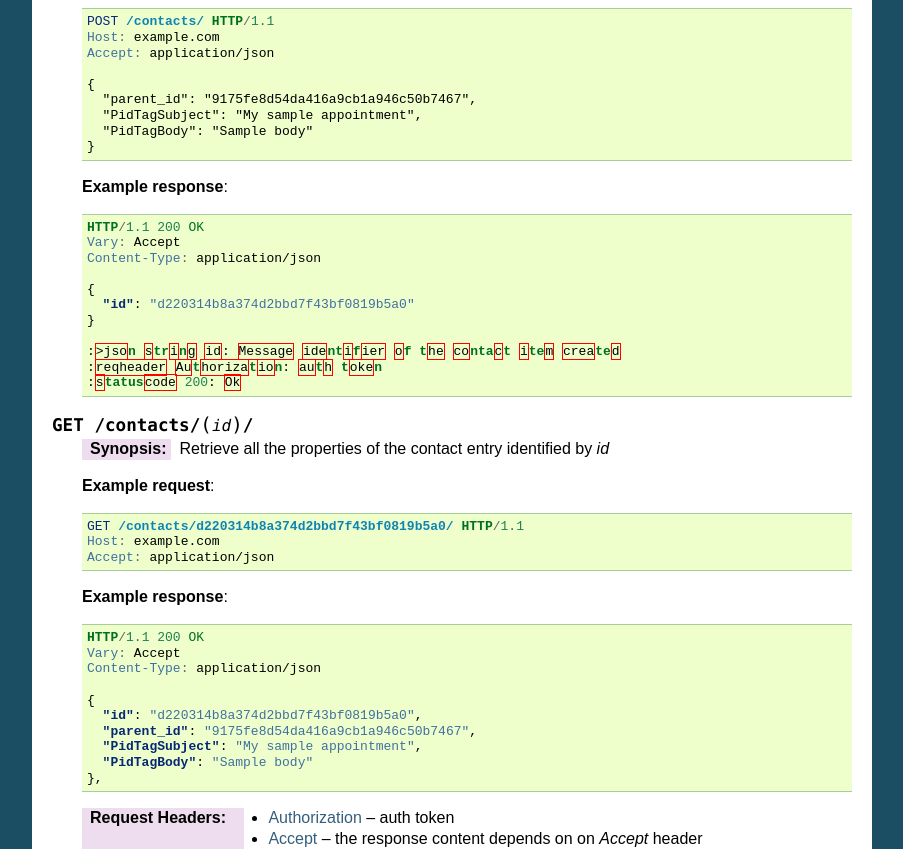
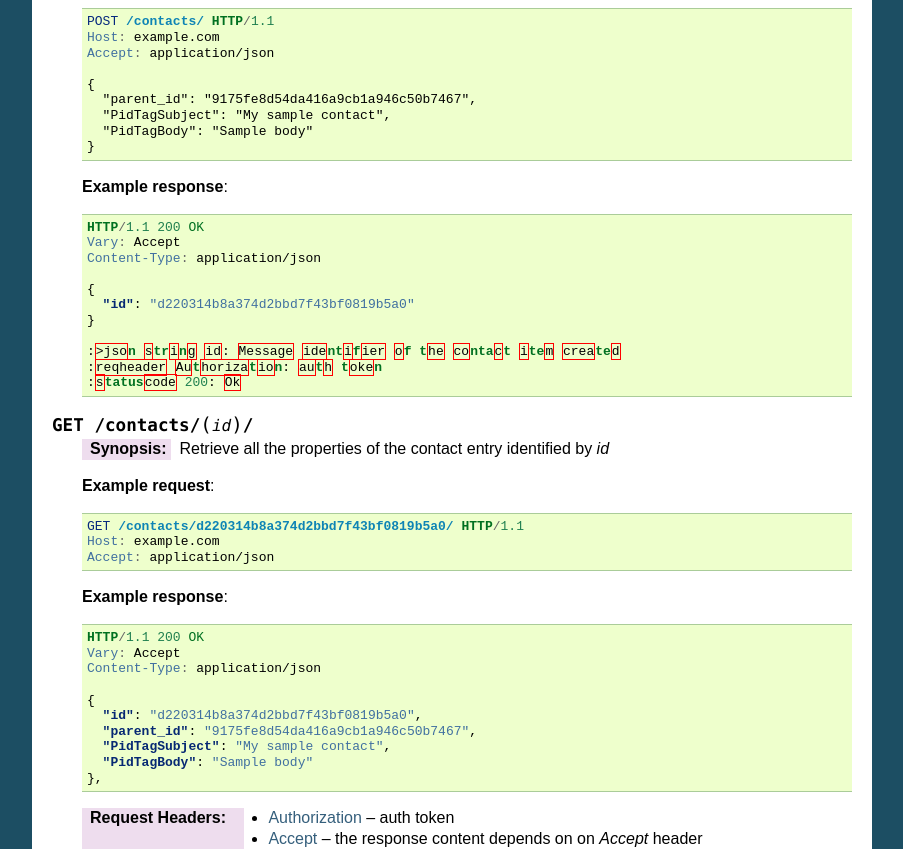
Before and after one commit to openchange/website, a Sphinx documentation site: the page built from api/mapistore_http/source/index.rst, in a window 1280 px wide and 1400 px high, scrolled down 10116 px. Shown: the part 183-1032 px from the top of the window, without its empty margins (198-1101 px from the left). Built offline with Sphinx 7.4.7, drawn with Linux system fonts in a browser that asks for light colours; some of the changed text lies outside the part shown.

Commit message:
Fix the magic of cut&paste

```diff
--- a/api/mapistore_http/source/index.rst
+++ b/api/mapistore_http/source/index.rst
@@ -565,7 +565,7 @@ Tasks
 
       {
         "parent_id": "95fc55f35da743bc9450ae694f38def0",
-        "PidTagSubject": "My sample appointment",
+        "PidTagSubject": "My sample task",
 	"PidTagBody": "Sample body"
       }
 
@@ -610,7 +610,7 @@ Tasks
       {
         "id": "b1f2726d32b44551b99f4a6adb61e112",
 	"parent_id": "95fc55f35da743bc9450ae694f38def0",
-	"PidTagSubject": "My sample appointment",
+	"PidTagSubject": "My sample task",
 	"PidTagBody": "Sample body"
       },
 
@@ -711,7 +711,7 @@ Contacts
 
       {
         "parent_id": "9175fe8d54da416a9cb1a946c50b7467",
-        "PidTagSubject": "My sample appointment",
+        "PidTagSubject": "My sample contact",
 	"PidTagBody": "Sample body"
       }
 
@@ -756,7 +756,7 @@ Contacts
       {
         "id": "d220314b8a374d2bbd7f43bf0819b5a0",
 	"parent_id": "9175fe8d54da416a9cb1a946c50b7467",
-	"PidTagSubject": "My sample appointment",
+	"PidTagSubject": "My sample contact",
 	"PidTagBody": "Sample body"
       },
 
@@ -856,7 +856,7 @@ Notes
 
       {
         "parent_id": "765dc8566f9e4baf94ee36e1b2763d50",
-        "PidTagSubject": "My sample appointment",
+        "PidTagSubject": "My sample note",
 	"PidTagBody": "Sample body"
       }
 
@@ -901,7 +901,7 @@ Notes
       {
         "id": "f07d68499c974a5bbffed5cc3ddcc31e",
 	"parent_id": "765dc8566f9e4baf94ee36e1b2763d50",
-	"PidTagSubject": "My sample appointment",
+	"PidTagSubject": "My sample note",
 	"PidTagBody": "Sample body"
       },
 
```
